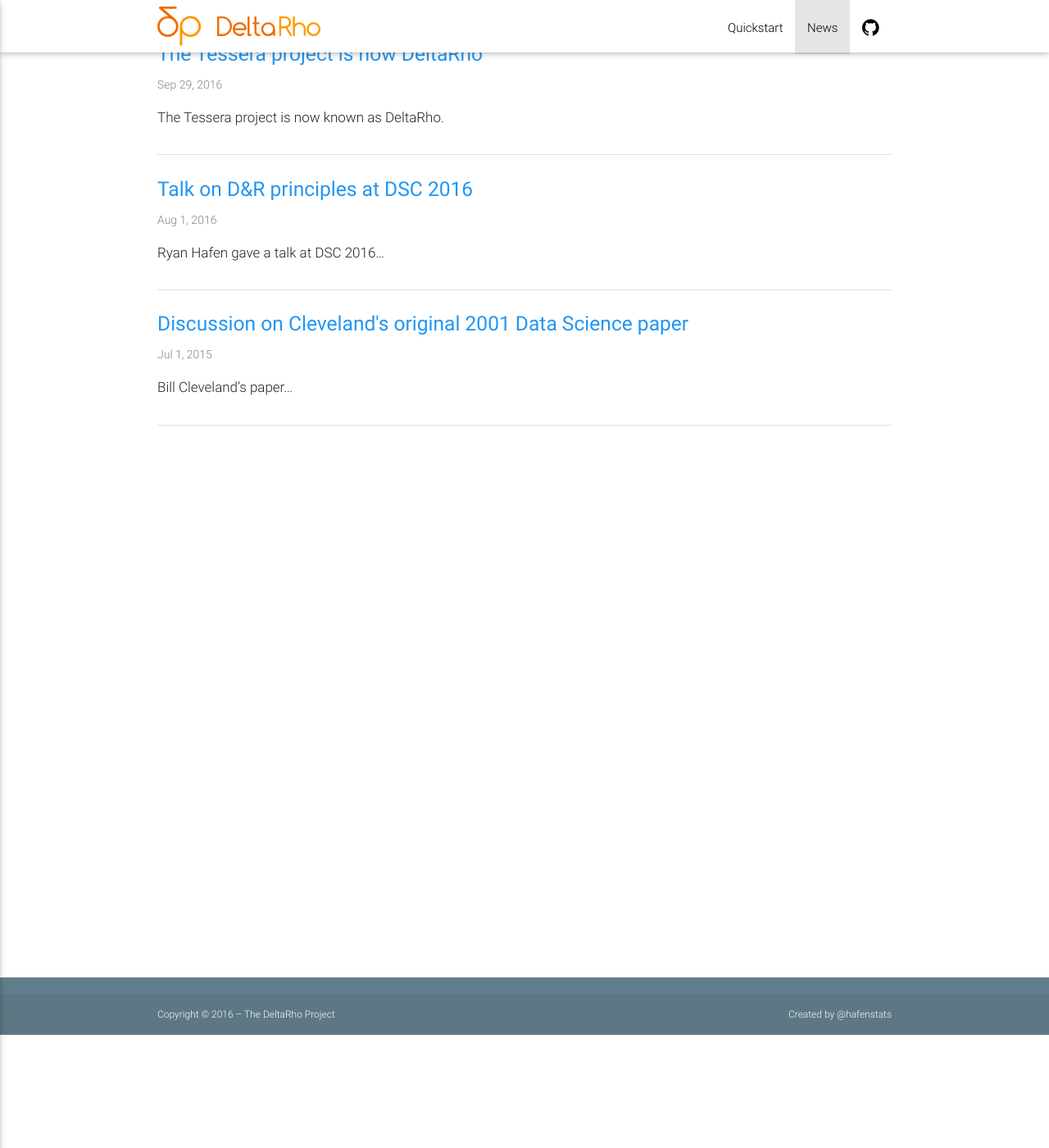
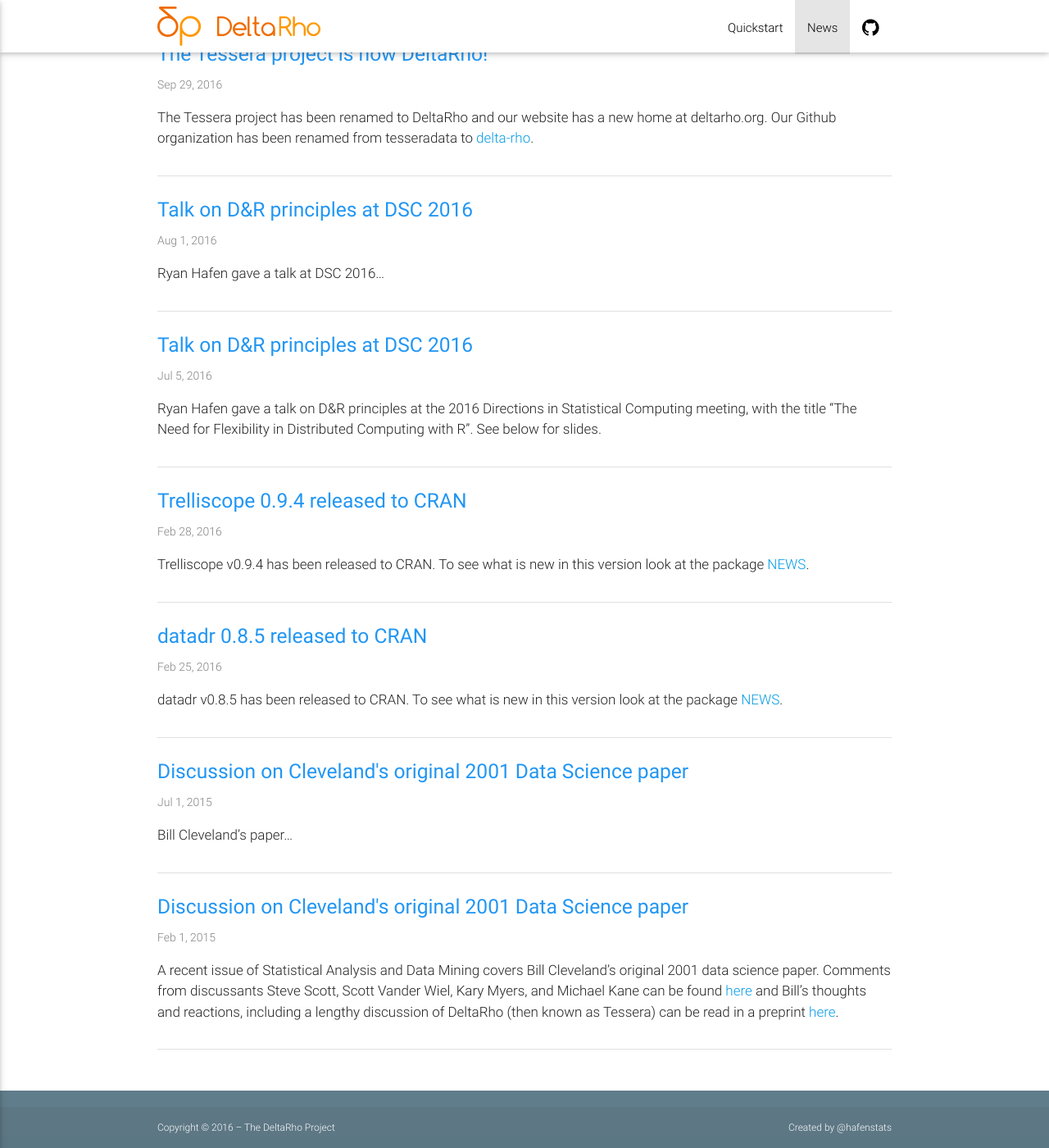
Before and after one commit to delta-rho/delta-rho.github.io, a Jekyll site: the page built from news.html, in a window 1280 px wide and 1400 px high, scrolled down 138 px. Shown: the whole window at 82% size. Built offline with Jekyll 4.4.1, drawn with Linux system fonts in a browser that asks for light colours; nearby versions of some CDN libraries; some web fonts are replaced.

Commit message:
Update news posts

```diff
--- /dev/null
+++ b/_posts/2016-02-25-datadr-0-8-5.md
@@ -0,0 +1,8 @@
+---
+layout: post
+title:  "datadr 0.8.5 released to CRAN"
+date:   2016-02-25
+permalink: datadr-0-8-5
+---
+
+datadr v0.8.5 has been released to CRAN.  To see what is new in this version look at the package [NEWS](https://cran.r-project.org/web/packages/datadr/news.html).
--- /dev/null
+++ b/_posts/2016-02-28-trelliscope-0-9-4.md
@@ -0,0 +1,8 @@
+---
+layout: post
+title:  "Trelliscope 0.9.4 released to CRAN"
+date:   2016-02-28
+permalink: trelliscope-0-9-4
+---
+
+Trelliscope v0.9.4 has been released to CRAN.  To see what is new in this version look at the package [NEWS](https://cran.r-project.org/web/packages/trelliscope/news.html).
--- a/_posts/2016-09-28-tessera-to-deltarho.md
+++ b/_posts/2016-09-28-tessera-to-deltarho.md
@@ -1,8 +1,8 @@
 ---
 layout: post
-title:  "The Tessera project is now DeltaRho"
+title:  "The Tessera project is now DeltaRho!"
 date:   2016-09-29
 permalink: tessera-to-deltarho
 ---
 
-The Tessera project is now known as DeltaRho.
+The Tessera project has been renamed to DeltaRho and our website has a new home at deltarho.org.  Our Github organization has been renamed from tesseradata to [delta-rho](https://github.com/delta-rho).
```
Also changed, not shown: _posts/2015-02-01-data-science-2001.md (added, +9 -0 lines), _posts/2016-07-05-dsc-2016.md (added, +12 -0 lines).
